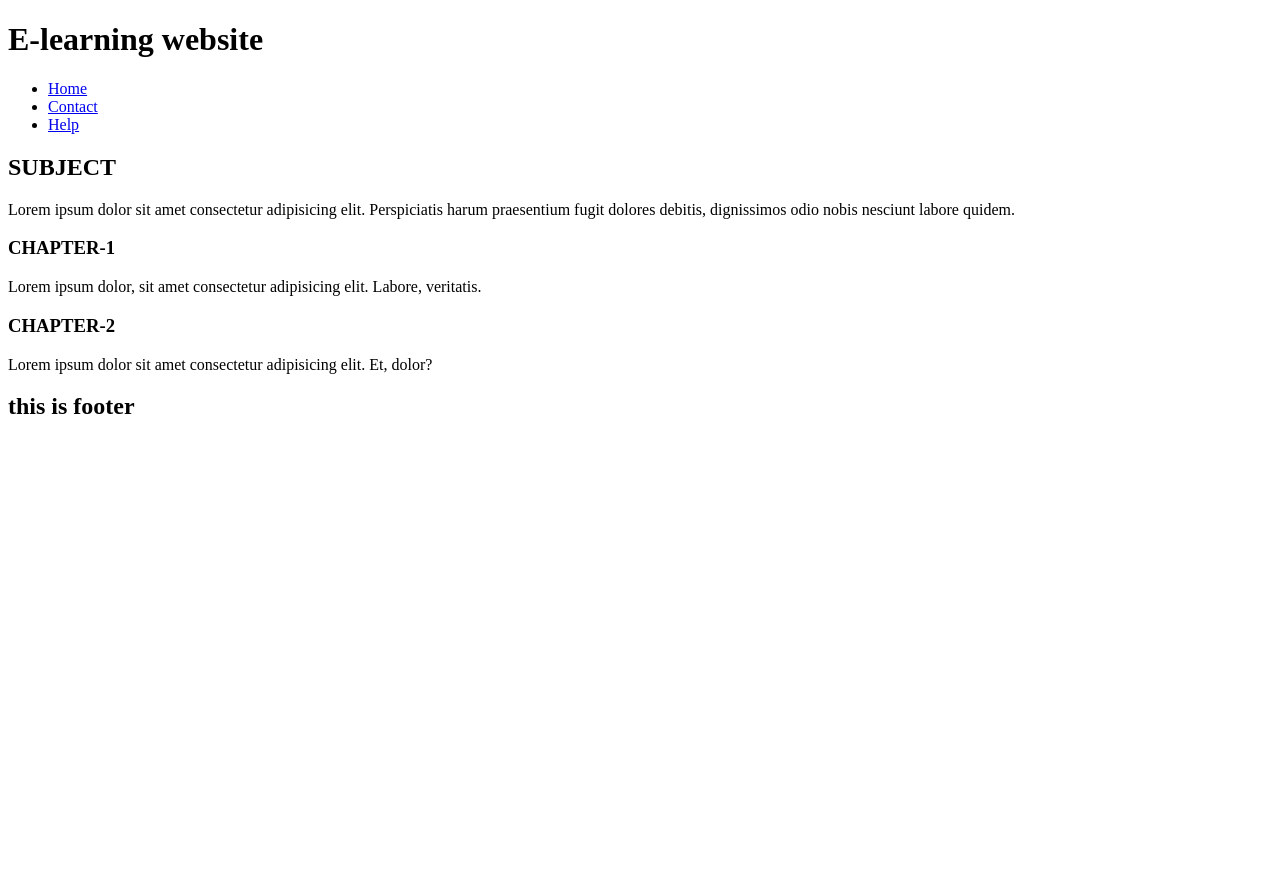
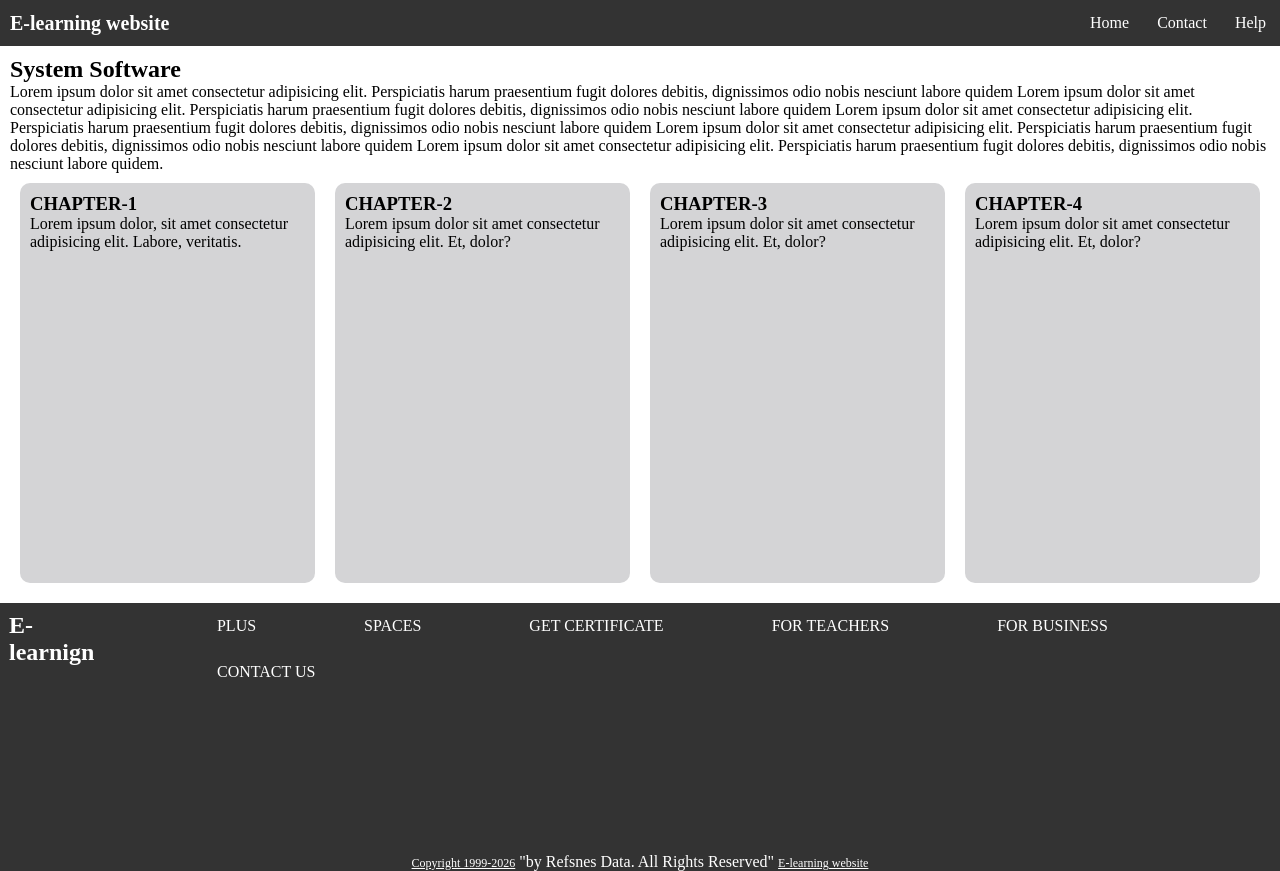
Before and after one commit to vivek-gamit/Exotic-infotech-full-stack-internship, a plain HTML site: page Day_03/index.html in a window 1280 px wide. Before the commit the page ends 800 px from the top, so only its background shows below. Drawn offline with Linux system fonts and the light colour scheme.

Commit message:
Applying simple structure

```diff
--- a/Day_03/index.html
+++ b/Day_03/index.html
@@ -4,6 +4,7 @@
         <meta charset="UTF-8">
         <meta name="viewport" content="width=device-width, initial-scale=1.0">
         <title>Document</title>
+        <link rel="stylesheet" href="styel.css">
     </head>
     <body>
         <header>
@@ -19,23 +20,70 @@
 
         <main>
             <section>
-                <h2>SUBJECT</h2>
-                <p>Lorem ipsum dolor sit amet consectetur adipisicing elit. Perspiciatis harum praesentium fugit dolores debitis, dignissimos odio nobis nesciunt labore quidem.</p>
+                <h2>System Software</h2>
+                <p>Lorem ipsum dolor sit amet consectetur adipisicing elit.
+                    Perspiciatis harum praesentium fugit dolores debitis,
+                    dignissimos odio nobis nesciunt labore quidem Lorem ipsum
+                    dolor sit amet consectetur adipisicing elit. Perspiciatis
+                    harum praesentium fugit dolores debitis, dignissimos odio
+                    nobis nesciunt labore quidem Lorem ipsum dolor sit amet
+                    consectetur adipisicing elit. Perspiciatis harum praesentium
+                    fugit dolores debitis, dignissimos odio nobis nesciunt
+                    labore quidem Lorem ipsum dolor sit amet consectetur
+                    adipisicing elit. Perspiciatis harum praesentium fugit
+                    dolores debitis, dignissimos odio nobis nesciunt labore
+                    quidem Lorem ipsum dolor sit amet consectetur adipisicing
+                    elit. Perspiciatis harum praesentium fugit dolores debitis,
+                    dignissimos odio nobis nesciunt labore quidem.</p>
 
-                <article>
-                    <h3>CHAPTER-1</h3>
-                    <p>Lorem ipsum dolor, sit amet consectetur adipisicing elit. Labore, veritatis.</p>
-                </article>
+                <div id="CH-container">
+                    <article class="Chapter">
+                        <h3>CHAPTER-1</h3>
+                        <p>Lorem ipsum dolor, sit amet consectetur adipisicing
+                            elit. Labore, veritatis.</p>
+                    </article>
 
-                <article>
-                    <h3>CHAPTER-2</h3>
-                    <p>Lorem ipsum dolor sit amet consectetur adipisicing elit. Et, dolor?</p>
-                </article>
+                    <article class="Chapter">
+                        <h3>CHAPTER-2</h3>
+                        <p>Lorem ipsum dolor sit amet consectetur adipisicing
+                            elit. Et, dolor?</p>
+                    </article>
+
+                    <article class="Chapter">
+                        <h3>CHAPTER-3</h3>
+                        <p>Lorem ipsum dolor sit amet consectetur adipisicing
+                            elit. Et, dolor?</p>
+                    </article>
+
+                    <article class="Chapter">
+                        <h3>CHAPTER-4</h3>
+                        <p>Lorem ipsum dolor sit amet consectetur adipisicing
+                            elit. Et, dolor?</p>
+                    </article>
+                </div>
             </section>
         </main>
 
         <footer>
-            <h2>this is footer</h2>
+
+            <div id="footer-links">
+                            <h2>E-learnign</h2>
+            <ul>
+                <li><a href="#">PLUS</a></li>
+                <li><a href="#">SPACES</a></li>
+                <li><a href="#">GET CERTIFICATE</a></li>
+                <li><a href="#">FOR TEACHERS</a></li>
+                <li><a href="#">FOR BUSINESS</a></li>
+                <li><a href="#">CONTACT US</a></li>
+            </ul>
+            </div>
+
+
+            <div id="copy-rights">
+                <a href="#">Copyright 1999-2026</a>
+            "by Refsnes Data. All Rights Reserved"
+            <a href="#">E-learning website</a>
+            </div>
         </footer>
     </body>
 </html>
--- /dev/null
+++ b/Day_03/styel.css
@@ -0,0 +1,91 @@
+*{
+    margin: 0;
+    padding: 0;
+    box-sizing: border-box;
+}
+html body{
+    height: 100vh;
+    width: 100%;
+
+}
+header{
+    background:#333333;
+    color: white;
+    display: flex;
+    align-items: center;
+    justify-content: space-between;
+}
+header h1{
+    margin-left: 10px;
+    font-size: 20px;
+}
+header nav ul{
+   list-style-type: none;
+}
+header nav ul li{
+    float: left;
+}
+header nav ul li a{
+    color: white;
+    display: block;
+    padding: 14px;
+    text-decoration: none;
+}
+header nav ul li a:hover {
+    background-color: #111111;
+}
+main {
+    margin: 10px;
+    background: white;
+}
+#CH-container{
+    display: flex;
+}
+.Chapter{
+    height: 400px;
+    width: 350px;
+    background: rgb(212, 212, 214);
+    margin: 10px;
+    border-radius: 10px;
+    padding: 10px;
+}
+footer{
+     background: #333333;
+}
+#footer-links{
+
+    color: white;
+    width: 100%;
+    height: 250px;
+    display: flex;
+}
+footer h2{
+    margin: 9px;
+}
+footer ul{
+    list-style-type: none;
+
+}
+footer ul li{
+    float: left;
+
+}
+footer ul li a{
+    padding: 14px;
+    color: white;
+    display: block;
+    text-decoration: none;
+    margin-left: 80px;
+
+}
+footer ul li a:hover{
+    background-color: #111111;
+}
+#copy-rights{
+    color: white;
+    text-align: center;
+}
+#copy-rights a{
+     color: white;
+     font-size: 12px;
+}
```
